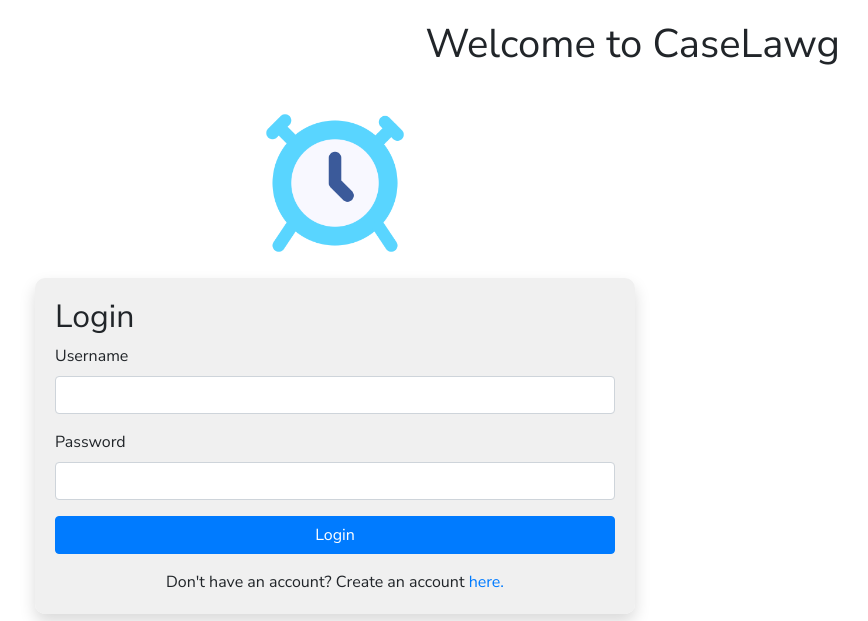
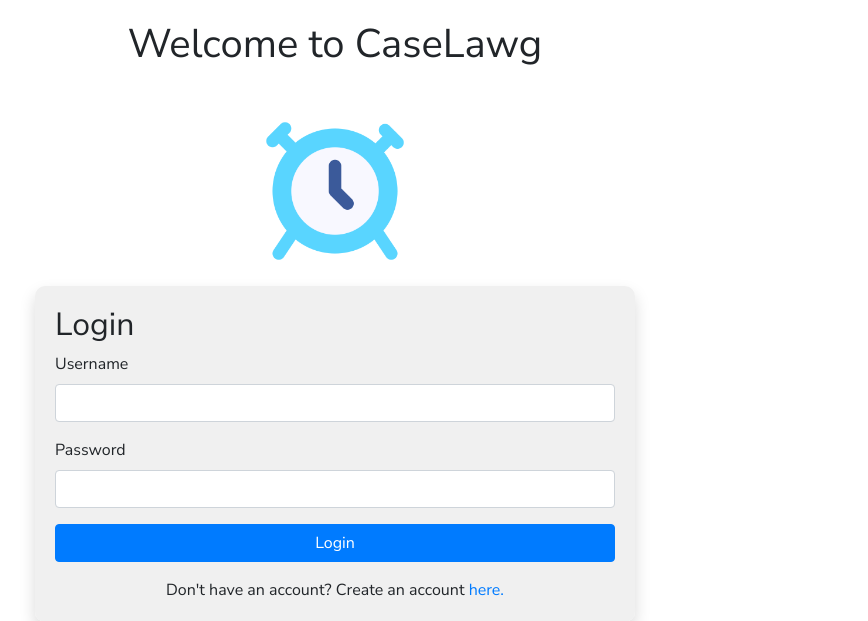
Before and after one commit to matthew-estes/caselawg, a Django app: page / in a window 1280 px wide. Shown: the part 44-665 px from the top of the page, without its empty margins (305-1173 px from the left). Run offline with Django 5.2, Linux system fonts and the light colour scheme.

Commit message:
center log in and caselaw on home

```diff
--- a/main_app/static/css/home.css
+++ b/main_app/static/css/home.css
@@ -6,15 +6,10 @@ body {
 
 .header-container-welcome {
   display: flex;
-  justify-content: space-between;
+  justify-content: center;
   align-items: center;
+  text-align: center;
   padding: 20px;
-}
-
-.header-title {
-  margin: 0;
-  text-align: right;
-  flex: 1;
 }
 
 .logo-container {
@@ -65,7 +60,6 @@ body {
     cursor: pointer;
   }
 
-
   .login-box {
     background-color: rgba(239, 239, 239, 0.9);
     padding: 20px;
```
